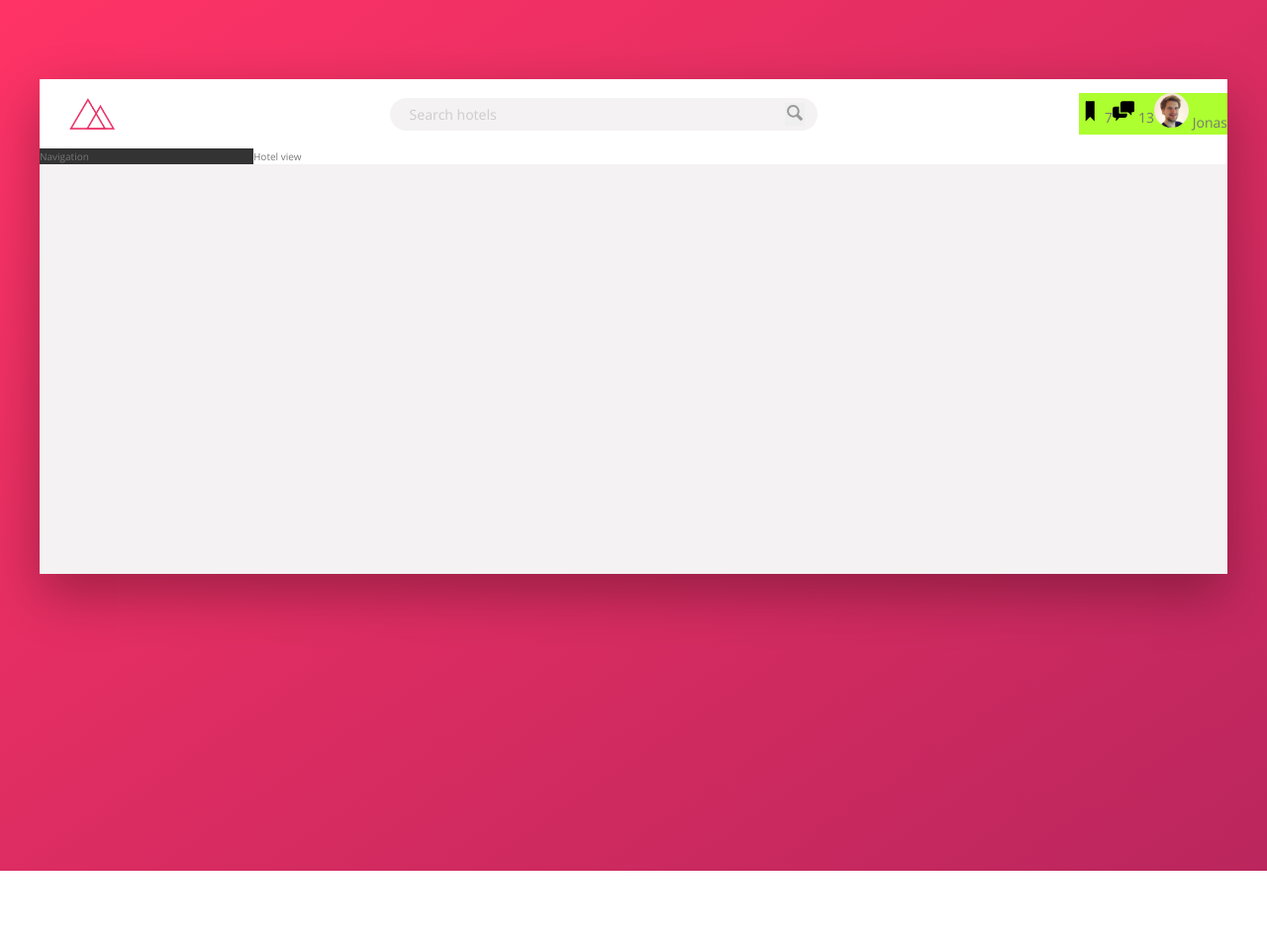
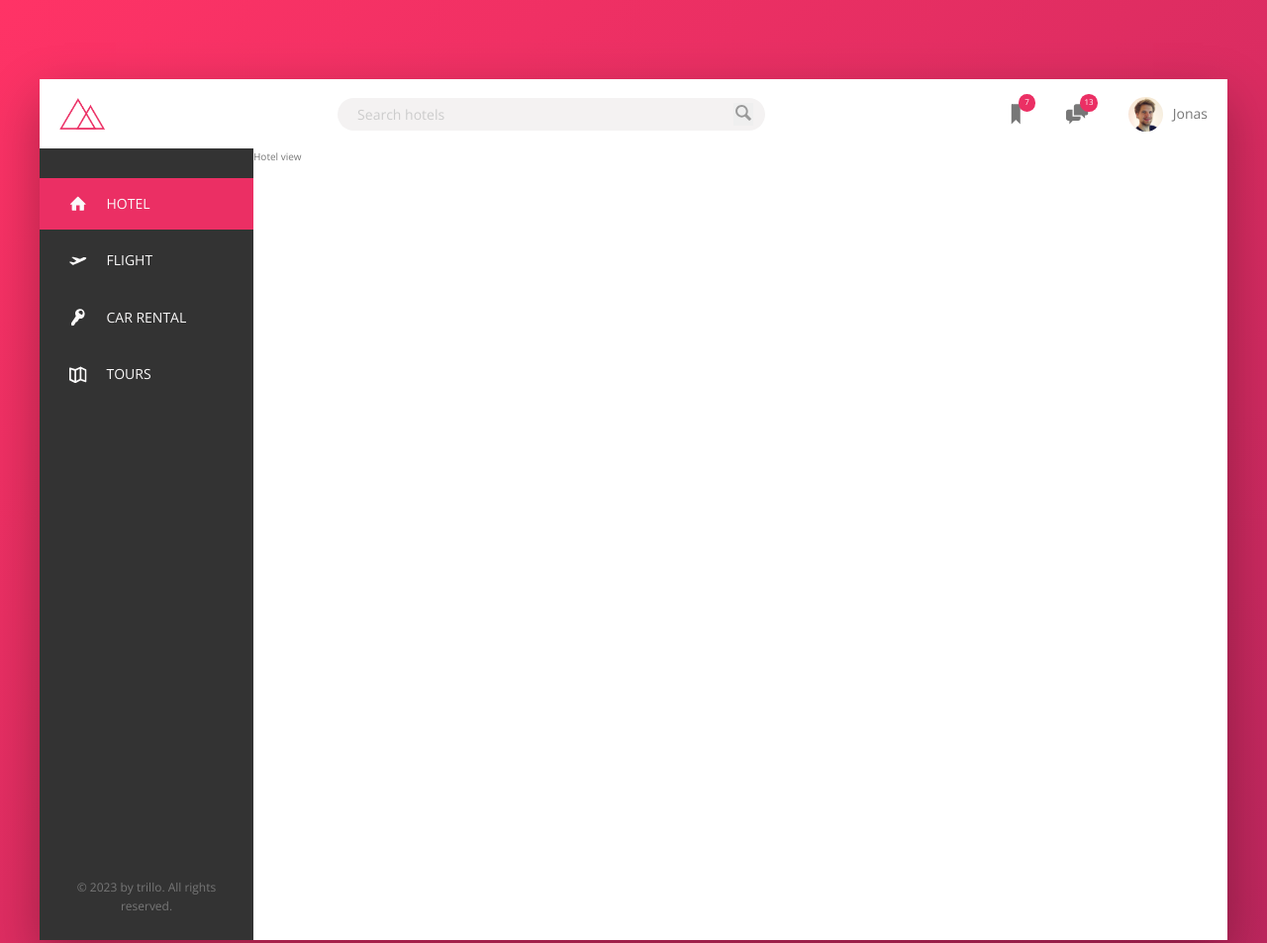
Before and after one commit to Muratozbk/Trillo-Project, a plain HTML site: page index.html in a window 1280 px wide. Shown: the top 953 px of the page at 99% size. Before the commit the page ends 880 px from the top, so only its background shows below. Drawn offline with nearby package versions, Linux system fonts and the light colour scheme.

Commit message:
nav commit

```diff
--- a/index.html
+++ b/index.html
@@ -45,8 +45,48 @@
             </header>
             <div class="content">
                 <nav class="sidebar">
-                    Navigation
+                   <ul class="side-nav">
+                    <li class="side-nav__item side-nav__item--active">
+                        <a href="#" class="side-nav__link">
+                            <svg class="side-nav__icon">
+                                <use xlink:href="img/sprite.svg#icon-home"></use>
+                            </svg>
+                            <span>Hotel</span>
+                        </a>
+                    </li>
+                    <li class="side-nav__item">
+                        <a href="#" class="side-nav__link">
+                            <svg class="side-nav__icon">
+                                <use xlink:href="img/sprite.svg#icon-aircraft-take-off"></use>
+                            </svg>
+                            <span>Flight</span>
+                        </a>
+                    </li>
+                    <li class="side-nav__item">
+                        <a href="#" class="side-nav__link">
+                            <svg class="side-nav__icon">
+                                <use xlink:href="img/sprite.svg#icon-key"></use>
+                            </svg>
+                            <span>Car rental</span>
+                        </a>
+                    </li>
+                    <li class="side-nav__item">
+                        <a href="#" class="side-nav__link">
+                            <svg class="side-nav__icon">
+                                <use xlink:href="img/sprite.svg#icon-map"></use>
+                            </svg>
+                            <span>Tours</span>
+                        </a>
+                    </li>
+                   </ul>
+
+                   <div class="legal">
+                    &copy; 2023 by trillo. All rights reserved.
+                   </div>
                 </nav>
+
+
+
                 <main class="hotel-view">
                     Hotel view
                 </main>
--- a/sass/_components.scss
+++ b/sass/_components.scss
@@ -2,7 +2,7 @@
 // Logo
 .logo {
     height: 3.25rem;
-    margin-left: 3rem;
+    margin-left: 2rem;
 }
 
 //////////
@@ -68,32 +68,120 @@
 .user-nav {
     display: flex;
     align-items: center;
+    align-self: stretch;
 
-    background-color: greenyellow;
+
+    & > * {
+        padding: 0 2rem;
+        cursor: pointer;
+        height: 100%;
+        display: flex;
+      align-items: center;
+    }
+
+    & > *:hover {
+        background-color: var(--color-grey-light-2);
+    }
+
     &__icon-box {
-
+        position: relative;
     }
 
     &__icon {
         height: 2.25rem;
         width: 2.25rem;
+        fill: var(--color-grey-dark-2);
     }
 
     &__notification {
+         font-size: .8rem;
+         height: 1.75rem;
+         width: 1.75rem;
+         border-radius: 50%;
+         background-color: var(--color-primary);
+         color: #fff;
+         position: absolute;
+         top: 1.5rem;
+         right: 1.1rem;
 
-    }
-
-    &__user {
-
+         display: flex;
+         justify-content: center;
+         align-items: center;
     }
 
     &__user-photo {
         height: 3.5rem;
         border-radius: 50%;
+        margin-right: 1rem;
+    }
+}
+
+//////////////////
+// Side Navigation
+
+
+.side-nav {
+    font-size: 1.4rem;
+    list-style: none;
+    margin-top: 3rem;
+
+    &__item {
+        position: relative;
+
+        &:not(:last-child) {
+            margin-bottom: .5rem;
+        }
     }
 
-    &__user-name {
-
+    &__item::before {
+        content: "";
+        position: absolute;
+        top: 0;
+        left: 0;
+        height: 100%;
+        width: 3px;
+        background-color: var(--color-primary);
+        transform: scaleY(0);
+        transition: transform .3s, width .4s cubic-bezier(1,0,0,1) .3s,
+        background-color .1s ;
+    }
+    &__item:hover::before,
+    &__item--active::before {
+        transform: scaleY(1);
+        width: 100%;
     }
 
+    &__item:active::before {
+        background-color: var(--color-primary-dark);
+    }
+
+    &__link:link,
+    &__link:visited {
+            color: var(--color-grey-light-1);
+            text-decoration: none;
+            text-transform: uppercase;
+            display: block;
+            padding: 1.5rem 3rem;
+            position: relative;
+            z-index: 10;
+
+            display: flex;
+            align-items: center;
+    }
+
+    &__icon {
+        width: 1.75rem;
+        height: 1.75rem;
+        margin-right: 2rem;
+        fill: currentColor;
+    }
 }
+
+//////////
+///  Legal Text
+.legal {
+    font-size: 1.2rem;
+    text-align: center;
+    padding: 2.5rem;
+    color: var(--color-grey-dark-2);
+}
--- a/sass/_layout.scss
+++ b/sass/_layout.scss
@@ -22,13 +22,17 @@ display: flex;
 }
 
 .sidebar {
-background-color: var(--color-grey-dark-1);
+  background-color: var(--color-grey-dark-1);
 
-flex: 0 0 18%;
+  flex: 0 0 18%;
+
+  display: flex;
+  flex-direction: column;
+  justify-content: space-between;
 }
 
 .hotel-view {
 background-color: #fff;
-
+height: 80rem;
 flex: 1;
 }
```
Also changed, not shown: css/main.css, css/main.min.css.
